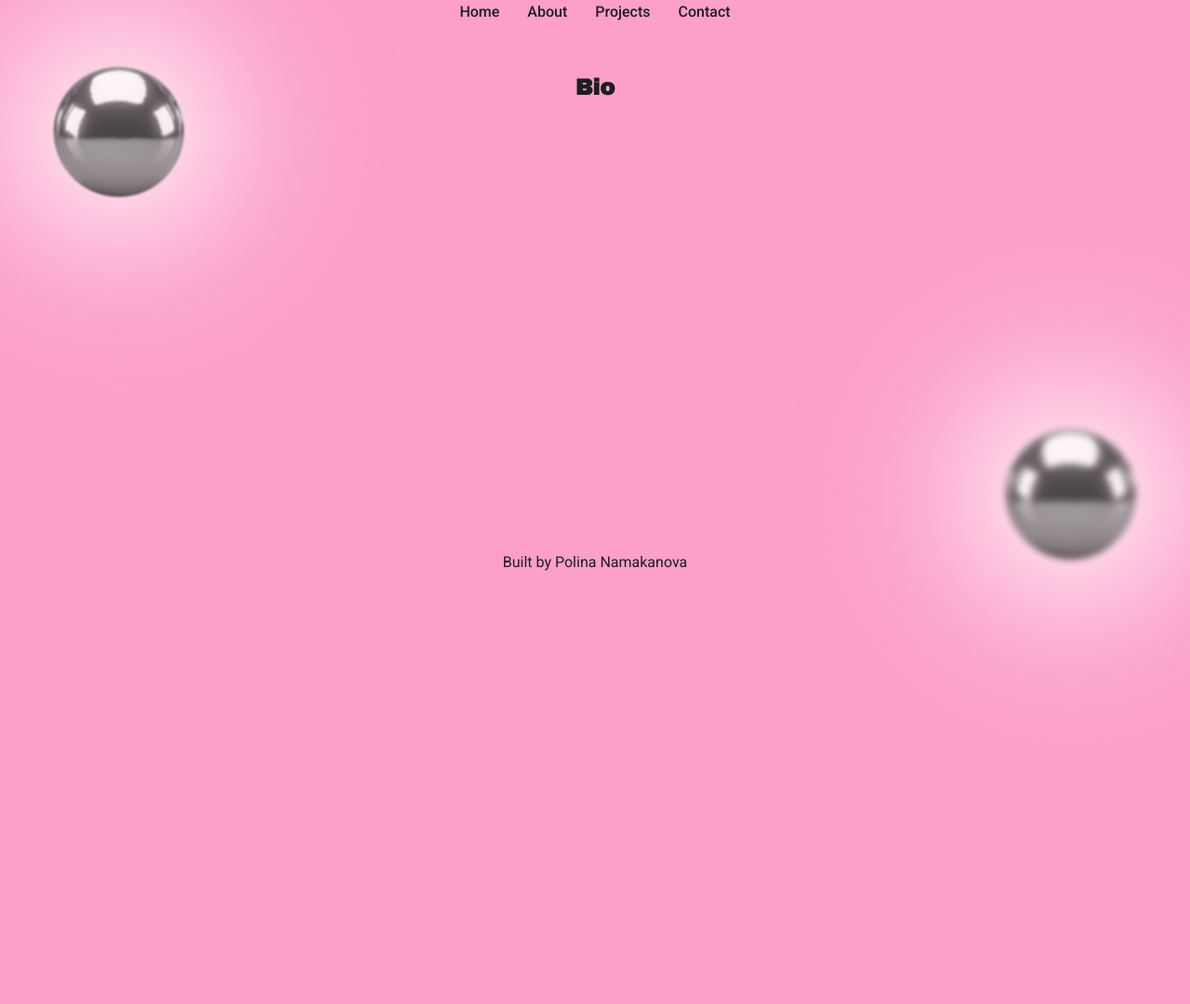
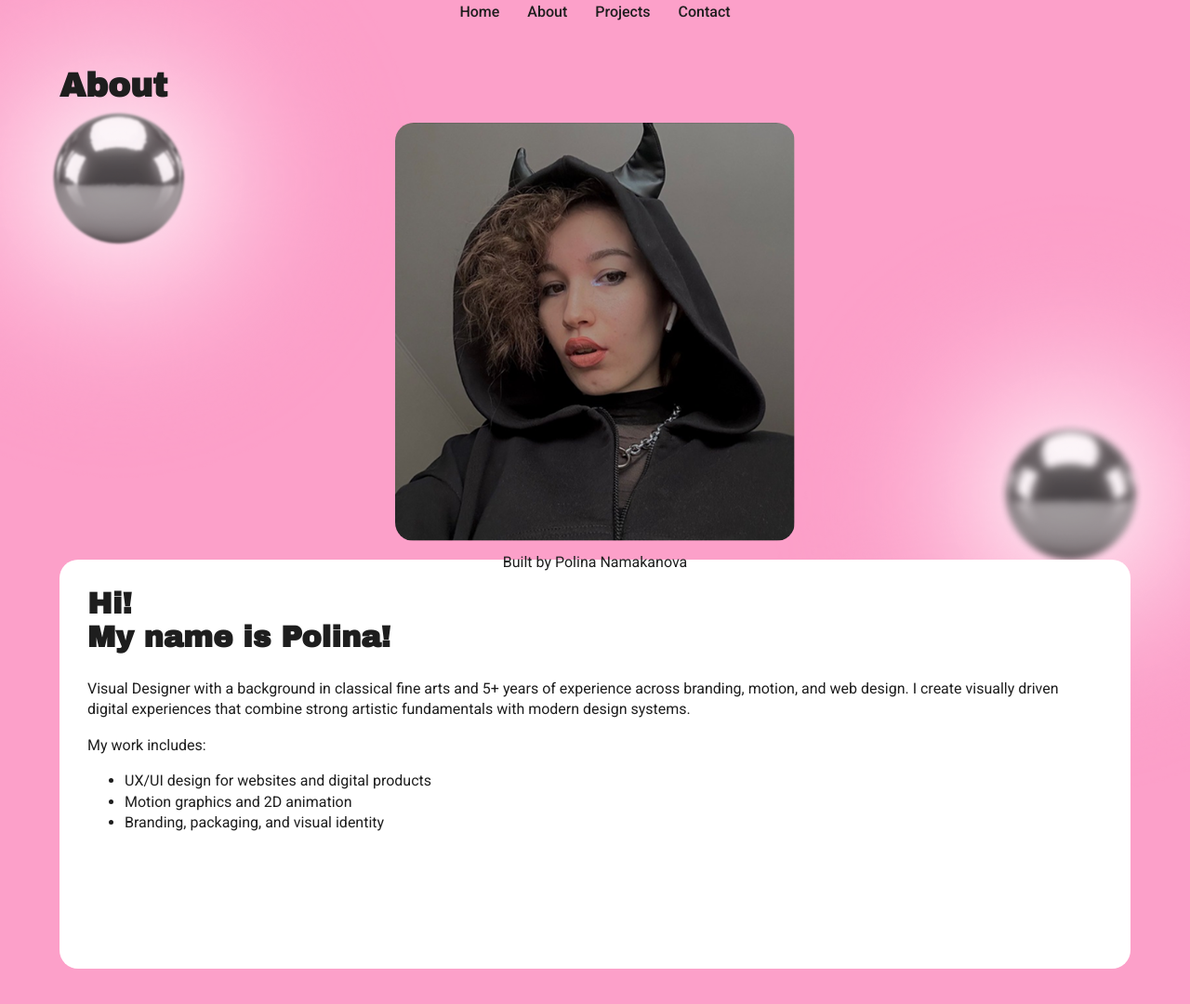
Before and after one commit to pollbonn/Portfolio-Project, a plain HTML site: page about.html in a window 1280 px wide. Shown: the part 150-1230 px from the top of the page at 93% size. Before the commit the page ends 1101 px from the top, so only its background shows below. Drawn offline with Linux system fonts and the light colour scheme.

Commit message:
Added About page
Created the About page and styled it with CSS

```diff
--- a/about.html
+++ b/about.html
@@ -23,9 +23,37 @@
     </header>
 
 
-    <main>
-        <section>
-            <h2>Bio</h2>
+    <main class="about-page">
+        <h1>About</h1>
+
+        <!-- Profile photo -->
+        <img class="about-photo" src="images/me.png" alt="Portrait of Polina">
+
+        <!-- About text -->
+        <section class="about-info">
+            <h2>
+                Hi!<br>
+                My name is Polina!
+            </h2>
+
+            <p>
+                Visual Designer with a background in classical fine arts
+                and 5+ years of experience across branding, motion,
+                and web design. I create visually driven digital
+                experiences that combine strong artistic fundamentals
+                with modern design systems.
+            </p>
+
+            <p>
+                My work includes:
+            </p>
+
+            <ul>
+                <li>UX/UI design for websites and digital products</li>
+                <li>Motion graphics and 2D animation</li>
+                <li>Branding, packaging, and visual identity</li>
+            </ul>
+
         </section>
         <!-- Background -->
         <section>
--- a/style.css
+++ b/style.css
@@ -202,7 +202,7 @@ main section:last-of-type img {
 }
 
 main section:last-of-type div:first-child {
-    top: -150px;
+    top: -100px;
     left: 10%;
     transform: translateX(-50%);
 }
@@ -211,6 +211,59 @@ main section:last-of-type div:last-child {
     top: 240px;
     left: 90%;
     transform: translateX(-50%);
+}
+
+/* About page */
+main.about-page {
+    position: relative;
+    width: 100%;
+    min-height: 100vh;
+    padding: 30px 5% 80px;
+    text-align: center;
+}
+
+main.about-page > h1 {
+    position: relative;
+    top: auto;
+    left: auto;
+    transform: none;
+    z-index: 2;
+    margin: 0 auto 20px;
+    font-size: 36px;
+    text-align: left;
+}
+
+main.about-page .about-photo {
+    position: relative;
+    z-index: 2;
+    height: 450px;
+    margin: 0 auto 20px;
+    object-fit: cover;
+    border-radius: 20px;
+}
+
+main.about-page section.about-info {
+    position: relative;
+    inset: auto;
+    z-index: 2;
+    min-height: 440px;
+    margin: 0 auto;
+    padding: 30px;
+    background-color: white;
+    border-radius: 20px;
+    text-align: left;
+}
+
+main.about-page .about-info h2 {
+    margin: 0 0 25px;
+    font-size: 32px;
+    line-height: 1.15;
+}
+
+main.about-page .about-info p,
+main.about-page .about-info li {
+    font-size: 16px;
+    line-height: 1.4;
 }
 
 /* footer */
```
Also changed, not shown: images/me.png (added), 1 other file.
